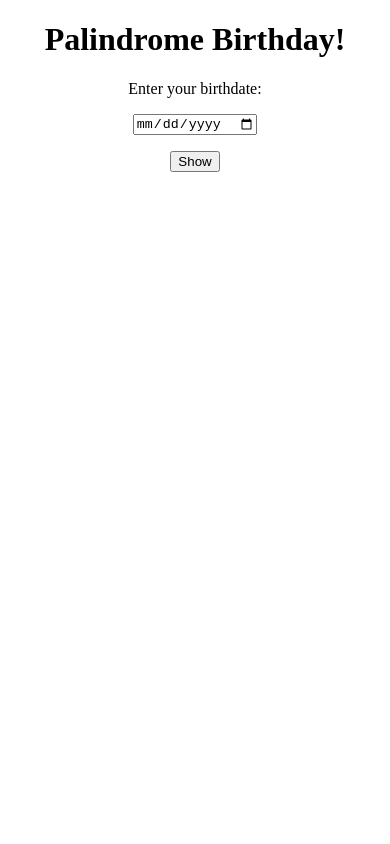
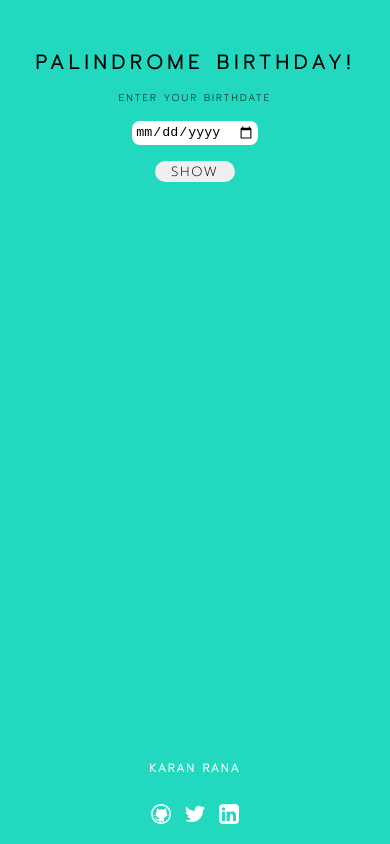
Before and after one commit to karanrana811/palindrome-birthday, a plain HTML site: page index.html in a window 390 px wide. Drawn offline with Linux system fonts and the light colour scheme.

Commit message:
updated css
styled the page, changed gif and added responsiveness

```diff
--- a/index.html
+++ b/index.html
@@ -9,13 +9,21 @@
 </head>
 <body>
     <div class="container">
-        <h1>Palindrome Birthday!</h1>
-        <label for="date-input">Enter your birthdate:</label>
+        <h1>PALINDROME BIRTHDAY!</h1>
+        <label for="date-input">ENTER YOUR BIRTHDATE</label>
         <input type="date" id="date-input"></input>
-        <button class="show-button">Show</button>
+        <button class="show-button">SHOW</button>
         <p class="message"></p>
+        <div class="hiddenGif"><img src="processing.gif" class="gif"></img></div>
+        <footer class="footer-container">
+            <h3 class="footer-header">KARAN RANA</h3>
+            <ul class="social-media-list">
+              <li class="github"><a target="_blank" href="https://github.com/karanrana811"><img class="sm-logo" src="github-11-128.png"/></a></li>
+              <li class="twitter"><a target="_blank" href="https://twitter.com/XkaranX1"><img src="twitter-128.png" class="sm-logo"/></a></li>
+              <li class="linkedin"><a target="_blank" href="https://www.linkedin.com/in/karan-rana-a95667153/"><img class="sm-logo" src="linkedin-6-128.png"/></a></li>
+            </ul>
+        </footer>
     </div>
-    <div class="hiddenGif"><img src="dsppronto.gif"></img></div>
     <script type="text/javascript" src="index.js"></script>
 </body>
 </html>
--- a/index.js
+++ b/index.js
@@ -231,26 +231,26 @@ button.addEventListener('click', function clickhandler() {
         hideGif();
         for (var i = 0; i < palindromeOrNot.length; i++) {
             if (palindromeOrNot[i] === true) {
-                message.innerText = 'is palindrome';
+                message.innerText = 'YOUR BIRTHDATE IS A PALINDROME!';
             } else {
                 if (userInput === "") {
-                    message.innerText = "Please fill out a valid date."
+                    message.innerText = "PLEASE FILL OUT A VALID DATE"
                 } else {
                     var nextPalindrome = findNextPalindrome(date);
                     var previousPalindrome = findPreviousPalindrome(date);
 
                     if (previousPalindrome[0] - nextPalindrome[0] === 1) {
-                        message.innerText = "Your birthdate is equally distant from the nearest future palindrome which is " + nextPalindrome[1].day + "-" + nextPalindrome[1].month + "-" + nextPalindrome[1].year + " and the nearest past palindrome which is " + previousPalindrome[1].day + "-" + previousPalindrome[1].month + "-" + previousPalindrome[1].year + " with both being " + nextPalindrome[0] + isCounterOne(previousPalindrome[0]) + " apart from your birthdate.";
+                        message.innerText = "YOUR BIRTHDATE IS EQUALLY DISTANT FROM THE NEAREST FUTURE PALINDROME WHICH IS " + nextPalindrome[1].day + "-" + nextPalindrome[1].month + "-" + nextPalindrome[1].year + " AND THE NEARES PAST PALINDROME WHICH IS " + previousPalindrome[1].day + "-" + previousPalindrome[1].month + "-" + previousPalindrome[1].year + " WITH BOTH BEING " + nextPalindrome[0] + isCounterOne(previousPalindrome[0]) + " APART FROM YOUR BIRTHDATE";
                     } else {
                         if (nextPalindrome[0] > previousPalindrome[0]) {
-                            message.innerText = "Your birthdate is not a palindrome. The nearest palindrome is " + previousPalindrome[1].day + "-" + previousPalindrome[1].month + "-" + previousPalindrome[1].year + ". You missed it by " + previousPalindrome[0] + " " + isCounterOne(previousPalindrome[0]);
+                            message.innerText = "YOUR BIRTHDATE IS NOT A PALINDROME. THE NEAREST PALINDROME IS " + previousPalindrome[1].day + "-" + previousPalindrome[1].month + "-" + previousPalindrome[1].year + ". YOU MISSED IT BY " + previousPalindrome[0] + " " + isCounterOne(previousPalindrome[0]);
                         } else {
-                            message.innerText = "Your birthday is not a palindrome. The nearest palindrome is " + nextPalindrome[1].day + "-" + nextPalindrome[1].month + "-" + nextPalindrome[1].year + ". You missed it by " + nextPalindrome[0] + " " + isCounterOne(nextPalindrome[0]);
+                            message.innerText = "YOUR BIRTHDATE IS NOT A PALINDROME. THE NEAREST PALINDROME IS " + nextPalindrome[1].day + "-" + nextPalindrome[1].month + "-" + nextPalindrome[1].year + ". YOU MISSED IT BY " + nextPalindrome[0] + " " + isCounterOne(nextPalindrome[0]);
                         }
                     }
 
                 }
             }
         }
-    }, 4000)
+    }, 2500)
 });
--- a/style.css
+++ b/style.css
@@ -1,38 +1,141 @@
+@import url("https://fonts.googleapis.com/css2?family=Prompt:ital,wght@0,100;0,200;1,100&display=swap");
+
+:root {
+    --primary-color: #22D8BE;
+    --light-color: #eafcf9;
+    --dark-color: #b7f4eb;
+}
+
+html {
+    height: 100%;
+    max-width: 100%;
+}
+
+body {
+    margin: 0px auto;
+    font-family: "Prompt", sans-serif;
+    letter-spacing: 2px;
+    font-weight: 200;
+    background-color: var(--primary-color);
+    text-align: center;
+    max-width: 100vw;
+    max-height: 100%;
+}
+
 .container {
     text-align:center;
+    width: 100vw;
 }
 
 h1 {
     display: block;
+    margin-top: 3rem;
+    letter-spacing: 5px;
 }
 
 label {
     display: block;
     margin: auto auto 1rem;
+    font-weight: bolder;
 
 }
 
 input {
     display: block;
     margin:0 auto;
+    padding: 0.2rem;
+    border: 0;
+    border-radius: 0.5rem;
 
 }
 
 button {
     display: block;
     margin: 1rem auto;
+    font-family: "Prompt", sans-serif;
+    padding: 0 1rem;
+    border-radius: 1rem;
+    border: 0;
+    letter-spacing: 2px;
+
 
 }
 
 .hiddenGif {
+    text-align: center;
     display: block;
-    width: 50%;
-    margin: 2rem auto;
-}
-
-img {
-    display: block;
-    width: 75%;
     margin: 2rem auto;
     border-radius: 1rem;
 }
+
+.gif {
+    display: block;
+    max-width: 60%;
+    margin: 2rem auto;
+    border-radius: 1rem;
+}
+
+.message {
+    font-weight: 900;
+    width: 70%;
+    text-align: center;
+    margin: auto;
+}
+
+.footer-container {
+    width: 50%;
+    margin: auto auto 0;
+    text-align: center;
+    bottom: 0;
+    border-top-right-radius: 1rem;
+    border-top-left-radius: 1rem;
+    color: white;
+    position: absolute;
+    left: 25%;
+}
+
+.sm-logo {
+    margin: 1rem auto;
+    padding-right: 1rem;
+    padding-left: 1rem;
+    width: 30px;
+}
+
+.social-media-list {
+    padding: 0 0;
+    margin: auto;
+    white-space: nowrap;
+    width:fit-content;
+}
+
+ul li {
+    list-style: none;
+    display: inline;
+    padding: 1rem 1rem 0;
+}
+
+@media screen and (max-width: 599px) {
+    body {
+        font-size: 2.5vw;
+    }
+
+    .sm-logo {
+        padding: 0 4px;
+        width: 20px;
+
+    }
+
+    ul li {
+        list-style: none;
+        display: inline;
+        padding: 0;
+    }
+
+    .hiddenGif {
+        text-align: center;
+        display: block;
+        width: 50%;
+        margin: 2rem auto;
+        border-radius: 1rem;
+    }
+}
```
Also changed, not shown: github-11-128.png (added), linkedin-6-128.png (added), twitter-128.png (added), 2 other files.
